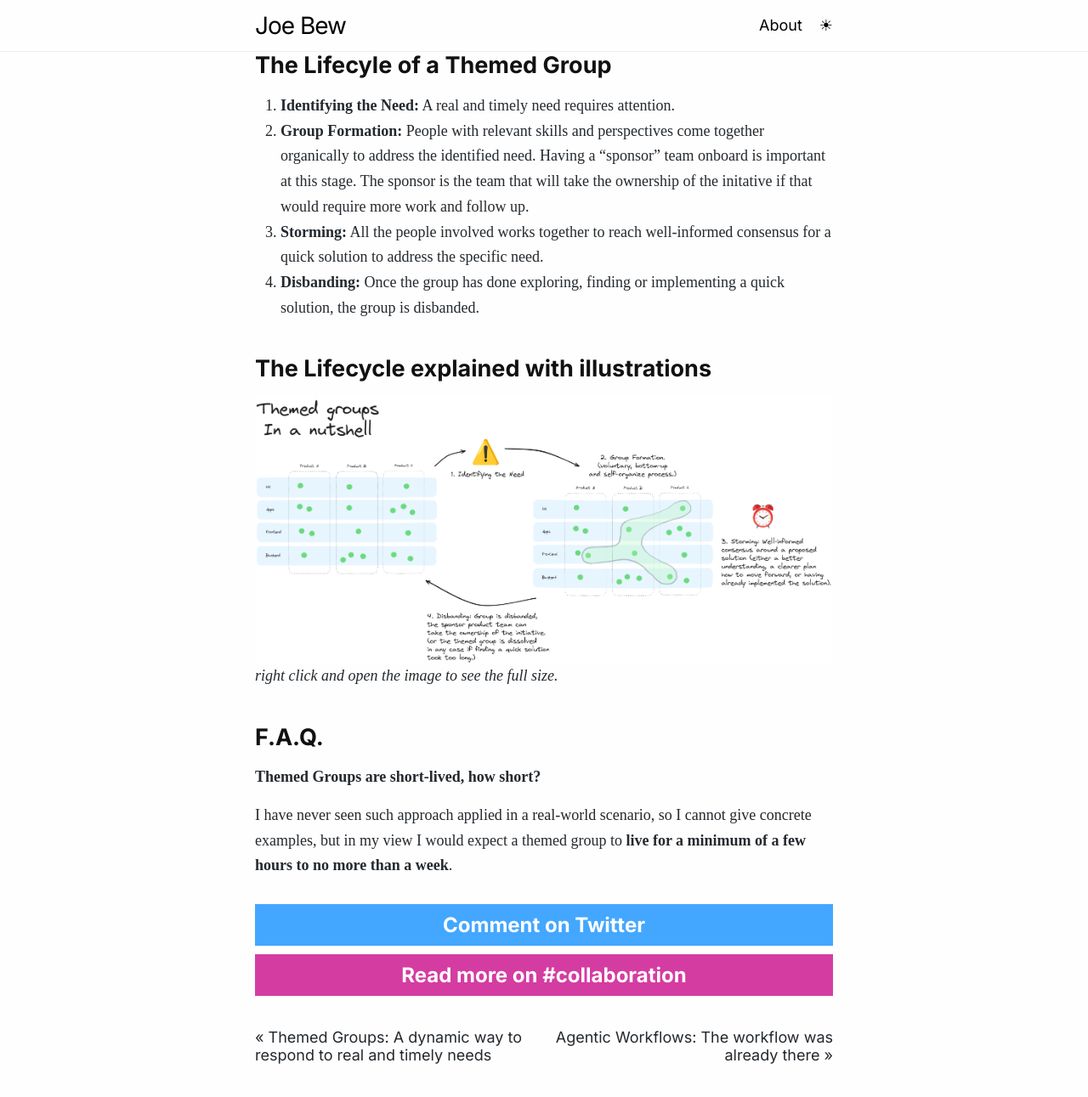
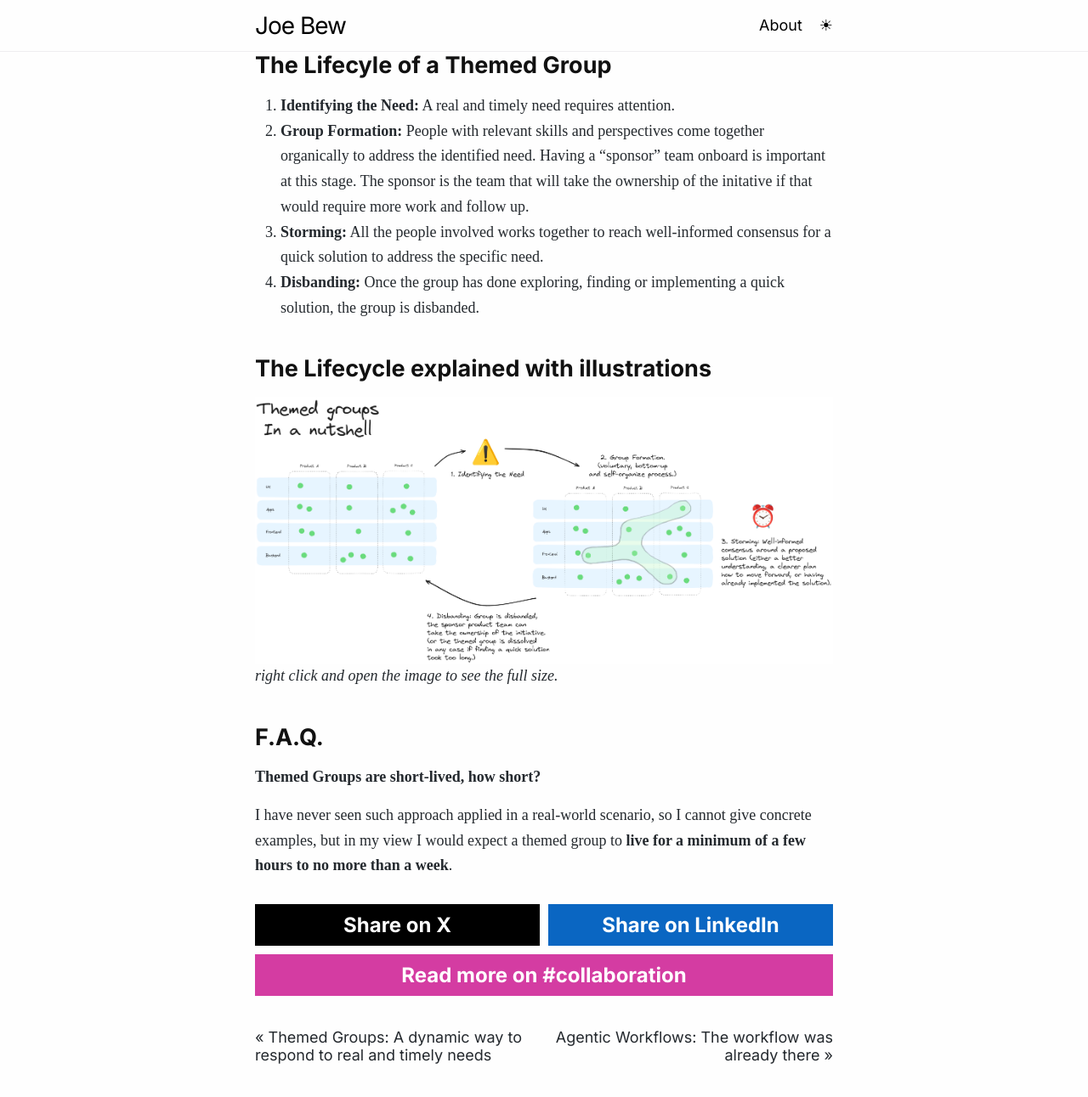
Before and after one commit to joebew42/joebew42.github.io, a Jekyll site: the page built from _posts/2025-05-10-themed-groups-distilled.markdown, in a window 1280 px wide and 1400 px high, scrolled down 720 px, cut to the strip 0-1296 px from the top of the window. Shown: the top 1291 px of the strip at 85% size. Built offline with Jekyll 4.4.1, drawn with Linux system fonts in a browser that asks for light colours; some web fonts are replaced.

Commit message:
Refresh the about page and let readers share a post on X or LinkedIn (#20)

```diff
--- a/_includes/head.html
+++ b/_includes/head.html
@@ -32,6 +32,11 @@
   <meta name="twitter:image" content="{{ site.url }}{{ site.title_image }}">
   {% endif %}
   <!-- end of Twitter cards -->
+
+  <meta property="og:title" content="{{ page.title | default: site.title | escape }}">
+  <meta property="og:description" content="{{ page.summary | default: site.description | escape }}">
+  <meta property="og:image" content="{{ page.image | default: site.title_image | prepend: site.url }}">
+  <meta property="og:url" content="{{ page.url | prepend: site.url }}">
 
   <title>{% if page.title %}{{ page.title | escape }}{% else %}{{ site.title | escape }}{% endif %}</title>
   <meta name="description"
--- a/_layouts/post.html
+++ b/_layouts/post.html
@@ -43,8 +43,11 @@ layout: default
 </article>
 
 <div class="share">
-  <a class="share-button blue" target="_blank"
-    href="https://twitter.com/intent/tweet?text={{ page.title | url_encode }}+@{{ site.twitter_username | url_encode }}+{{ page.url | prepend: site.url | url_encode }}">Comment on Twitter</a>
+  {%- assign post_url = page.url | prepend: site.url | url_encode %}
+  <a class="share-button x" target="_blank"
+    href="https://x.com/intent/post?text={{ page.title | url_encode }}&url={{ post_url }}">Share on X</a>
+  <a class="share-button linkedin" target="_blank"
+    href="https://www.linkedin.com/sharing/share-offsite/?url={{ post_url }}">Share on LinkedIn</a>
 </div>
 
 <div class="read-more post-tag {{ page.tag }}">
--- a/_sass/_layout.scss
+++ b/_sass/_layout.scss
@@ -1,3 +1,4 @@
+@use "sass:map";
 @use "sass:math";
 @use "variables" as *;
 @use "base";
@@ -338,18 +339,23 @@
 }
 
 
+.share {
+    display: flex;
+    gap: 10px;
+
+    @include media-query($on-palm) {
+        flex-direction: column;
+    }
+}
+
 .share-button {
+    flex: 1;
     font-family: $heading-font-family;
     display: block;
     text-align: center;
     font-size: 24px;
     padding: 10px;
     font-weight: 700;
-}
-
-.blue {
-    color: $white;
-    background-color: $blue;
 
     &,
     &:visited,
@@ -358,3 +364,15 @@
         color: $white;
     }
 }
+
+@each $network, $colors in $share-colors {
+    .share-button.#{$network} {
+        background-color: map.get($colors, light);
+    }
+
+    @each $mode in map.keys(map.remove($modes, light)) {
+        :root[data-theme="#{$mode}"] .share-button.#{$network} {
+            background-color: map.get($colors, $mode);
+        }
+    }
+}
--- a/_sass/_variables.scss
+++ b/_sass/_variables.scss
@@ -172,6 +172,11 @@ $tag-colors: (
     collaboration: (text: $tag-text-pale, light: #d43ca2, dark: #8a2e6c, sepia: #bc3e8c),
 );
 
+$share-colors: (
+    x:        (light: black,   dark: #3a3a3a, sepia: #120e0b),
+    linkedin: (light: #0a66c2, dark: #0a66c2, sepia: #0a66c2),
+);
+
 // Use media queries like this:
 // @include media-query($on-palm) {
 //     .wrapper {
```
Also changed, not shown: about.md (+3 -3 lines).
